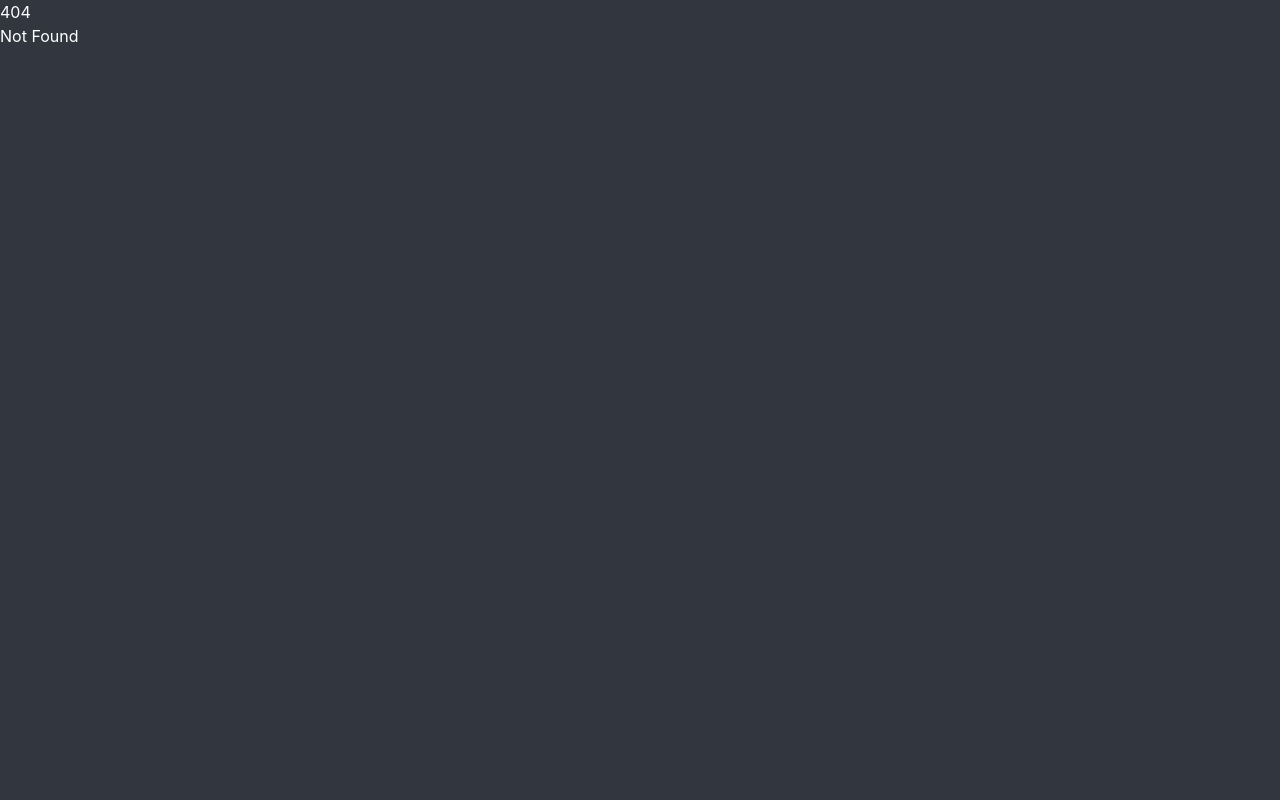
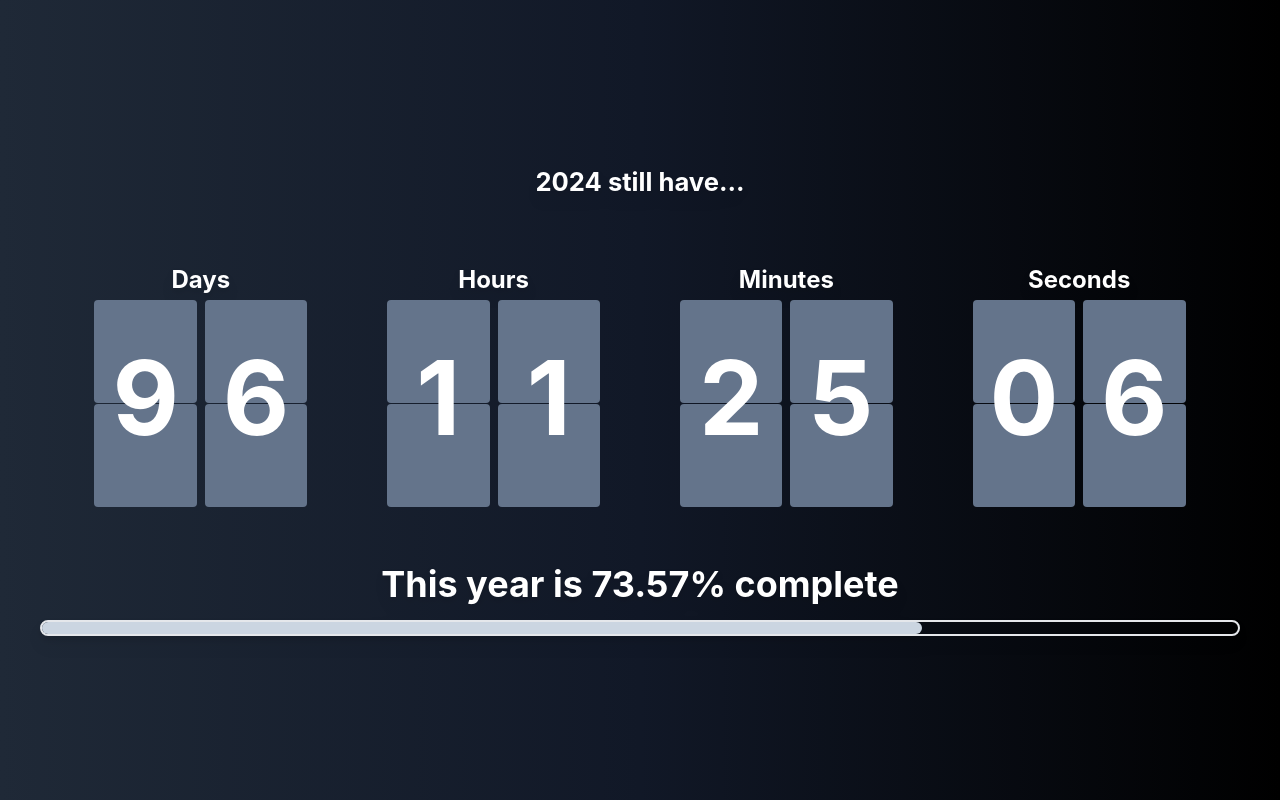
Before and after one commit to cattodotpy/harrow.dev, a SvelteKit app: page /countdown in a window 1280 px wide. Before the commit this address had no page. Built offline with nearby package versions, Linux system fonts and the light colour scheme.

Commit message:
Added a year countdown page.

```diff
--- /dev/null
+++ b/src/routes/countdown/+page.svelte
@@ -0,0 +1,170 @@
+<script lang="ts">
+	import { onDestroy } from 'svelte';
+
+	let currentDate = $state(new Date());
+	let nextYear = $derived(new Date(currentDate.getFullYear() + 1, 0, 1));
+	let timeLeft: number = $state(0);
+	let dateString: string[][] = $state([]);
+	let old = $state([] as string[][]);
+	let text = ['Days', 'Hours', 'Minutes', 'Seconds'];
+	let changed = $state([] as boolean[][]);
+	let days;
+	let hours;
+	let minutes;
+	let seconds;
+
+	function updateTime() {
+		{
+			currentDate = new Date();
+			timeLeft = nextYear.getTime() - currentDate.getTime();
+
+			days = Math.floor(timeLeft / (1000 * 60 * 60 * 24));
+			hours = Math.floor((timeLeft % (1000 * 60 * 60 * 24)) / (1000 * 60 * 60));
+			minutes = Math.floor((timeLeft % (1000 * 60 * 60)) / (1000 * 60));
+			seconds = Math.floor((timeLeft % (1000 * 60)) / 1000);
+
+			// for each digit in the countdown, add a string to the array
+			old = dateString;
+			dateString = [
+				days.toString().padStart(2, '0').split(''),
+				hours.toString().padStart(2, '0').split(''),
+				minutes.toString().padStart(2, '0').split(''),
+				seconds.toString().padStart(2, '0').split('')
+			];
+
+			// add the class animate when the digit changes
+			changed = dateString.map((arr, i) => {
+				return arr.map((digit, j) => {
+					return old[i][j] !== digit;
+				});
+			});
+
+			if (timeLeft < 0) {
+				clearInterval(interval);
+			}
+		}
+	}
+
+	let interval = setInterval(updateTime, 500);
+
+	onDestroy(() => {
+		clearInterval(interval);
+	});
+</script>
+
+<main
+	class="flex h-screen w-screen flex-col items-center justify-center bg-gradient-to-r from-gray-800 via-gray-900 to-black p-10 text-center text-3xl text-white"
+>
+	<h1 class="mb-10 text-[2vw] font-bold drop-shadow-lg">
+		{currentDate.getFullYear()} still have...
+	</h1>
+
+	<div class="countdown-container">
+		<div class="flip-clock">
+			{#each dateString as digits, i}
+				<div class="flip-clock-column">
+					<p class="text-2xl font-bold drop-shadow-lg">{text[i]}</p>
+					<div class="flex flex-row gap-2">
+						{#each digits as digit, j}
+							<div class="flip-clock-item" id="{i}-{j}">
+								<div class="top {changed[i][j] ? 'animate bg-slate-700' : 'bg-slate-500'}"></div>
+								<div class="text">{digit}</div>
+								<div class="bottom bg-slate-500"></div>
+							</div>
+						{/each}
+					</div>
+				</div>
+			{/each}
+		</div>
+	</div>
+
+	<div class="mt-10 flex w-full flex-col gap-2 text-4xl font-bold drop-shadow-lg">
+		{#if timeLeft > 0}
+			<!-- percentage -->
+			This year is {(100 - (timeLeft / (1000 * 60 * 60 * 24 * 365)) * 100).toFixed(2)}% complete
+
+			<!-- progress bar -->
+			<div class="relative mt-2 h-4 w-full rounded-lg border-2">
+				<div
+					class="absolute left-0 top-0 h-full rounded-lg bg-slate-300"
+					style="width: {(100 - (timeLeft / (1000 * 60 * 60 * 24 * 365)) * 100).toFixed(2)}%"
+				></div>
+			</div>
+		{/if}
+	</div>
+
+	{#if timeLeft < 0}
+		<p class="mt-10 text-4xl font-bold drop-shadow-lg">Happy New Year!</p>
+	{/if}
+</main>
+
+<style>
+	.countdown-container {
+		display: flex;
+		justify-content: center;
+		align-items: center;
+		padding: 1.5rem;
+	}
+
+	.flip-clock {
+		display: flex;
+		flex-direction: row;
+		gap: 5rem;
+	}
+
+	.flip-clock-item {
+		position: relative;
+		display: flex;
+		flex-direction: column;
+		align-items: center;
+		gap: 0.5rem;
+		padding: 0.3rem;
+		font-weight: bold;
+		font-size: 8vw;
+		width: 8vw;
+		height: 16vw;
+	}
+
+	.flip-clock-column {
+		display: flex;
+		flex-direction: column;
+		align-items: center;
+	}
+
+	.flip-clock-item .bottom,
+	.flip-clock-item .top {
+		position: absolute;
+		border-radius: 4px;
+		width: 100%;
+		height: 50%;
+		justify-content: center;
+		align-items: center;
+	}
+
+	.flip-clock-item .top,
+	.flip-clock-item .bottom {
+		z-index: 2;
+	}
+
+	.flip-clock-item .bottom {
+		top: 53%;
+	}
+
+	.flip-clock-item .text {
+		display: flex;
+		justify-content: center;
+		align-items: center;
+		width: 100%;
+		height: 100%;
+		position: absolute;
+		top: 0;
+		left: 0;
+		z-index: 3;
+	}
+
+	.animate {
+		transform: rotateX(-180deg);
+		transition: transform 0.75s ease;
+		transform-style: preserve-3d;
+	}
+</style>
```
Also changed, not shown: 1 other file (tests, documents, lock files or other folders).
